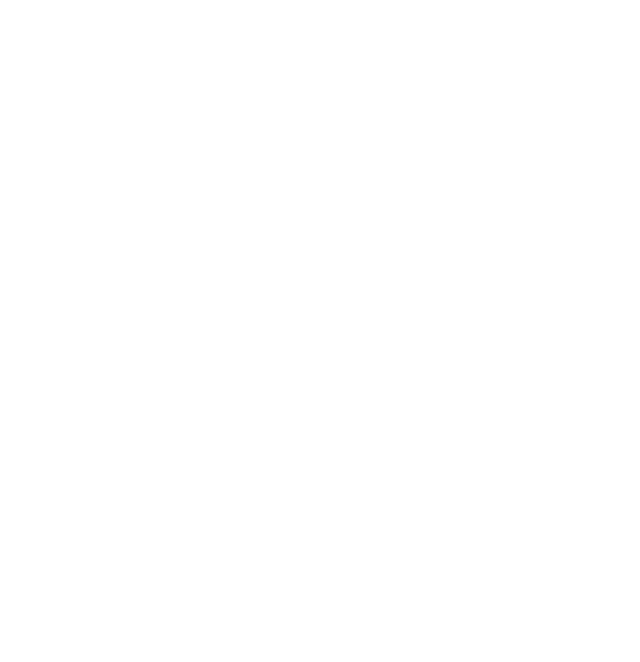
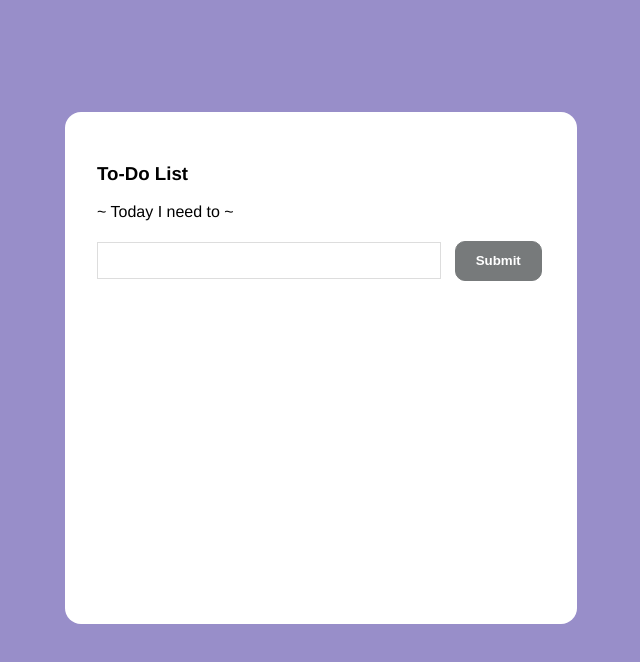
Before and after one commit to dts-kominfo-rea4b/challenge-dom-muhammadanies1, a website: page index.html in a window 1280 px wide. Shown: the whole page, without its empty margins (319-959 px from the left). Drawn offline with Linux system fonts and the light colour scheme.

Commit message:
Challenge DOM done. Commited by Muhammad Anies Wahdie.

```diff
--- a/index.html
+++ b/index.html
@@ -5,37 +5,61 @@
     <meta http-equiv="X-UA-Compatible" content="IE=edge" />
     <meta name="viewport" content="width=device-width, initial-scale=1.0" />
     <title>Challenge - DOM</title>
+    <link rel="stylesheet" href="styles.css">
   </head>
   <body>
     <div id="app">
       <!-- TODO: Buatlah sebuah header dengan id todo-title -->
+      <h3 id="todo-title">To-Do List</h3>
       <!-- TODO: Buatlah sebuah subtitle dengan id todo-subtitle -->
+      <p id="todo-subtitle">~ Today I need to ~</p>
 
       <!-- Section: input -->
-      <!-- TODO: Buatlah sebuah input bertipe text dengan id todo-input -->
-      <!-- TODO: Buatlah sebuah button dengan id todo-submit -->
+      <div class="form-element">
+        <!-- TODO: Buatlah sebuah input bertipe text dengan id todo-input -->
+        <input type="text" id="todo-input">
+
+        <!-- TODO: Buatlah sebuah button dengan id todo-submit -->
+        <button type="button" id="todo-submit">Submit</button>
+      </div>
 
       <!-- Section output -->
       <!-- TODO: Buatlah sebuah <ul> dengan id todo-output -->
+      <ul id="todo-output"> </ul>
     </div>
 
     <!-- ! Untuk tantangan ini, script jangan diubah ke external js yah ! -->
     <script>
       // TODO: Deklarasi variable sesuai dengan kebutuhan di sini
-      let button;
-      let input;
-      let output;
+      let button = document.querySelector("#todo-submit");
+      let input = document.querySelector("#todo-input");
+      let output = document.querySelector("#todo-output");
 
       // TODO: Buatlah sebuah fungsi dengan nama fnClickHandler
       // Fungsi yang digunakan untuk menambahkan tulisan
       // Jangan ubah cara deklarasi fungsinya, cukup isi saja
-      function fnClickHandler(toDoItem) {}
+      function fnClickHandler(toDoItem) {
+        const list = document.createElement("li");
+        const textList = document.createTextNode(toDoItem)
+        list.appendChild(textList);
+        output.appendChild(list);
+        input.value = ""
+      }
 
       // TODO: register event onclick / addEventListener untuk button
       // akan menjalankan fungsi fnClickHandler
+      button.addEventListener("click", () => {
+          // console.log(input.value);
+          fnClickHandler(input.value);
+      });
 
       // TODO: register event onkeypress / addEventListener untuk input
       // sehingga saat di input ditekan enter akan menjalankan fungsi fnClickHandler juga
+      input.addEventListener("keypress", (el)=> {
+          if(el.key == "Enter"){
+            fnClickHandler(el.target.value);
+          }
+      });
     </script>
   </body>
 </html>
--- /dev/null
+++ b/styles.css
@@ -0,0 +1,54 @@
+body {
+  min-height: 90vh;
+  font-family: "Helvetica", Sans-Serif;
+  background-color: #988ec9;
+  display: flex;
+}
+
+#app {
+  margin: auto;
+  height: 28rem;
+  width: 28rem;
+  background-color: white;
+  padding: 2rem;
+  border-radius: 1rem;
+  overflow-y: auto;
+}
+
+.title {
+  text-align: center;
+}
+
+.form-element {
+  width: 100%;
+  display: flex;
+  justify-content: center;
+}
+
+.form-element * {
+  margin: 0.2rem;
+}
+
+.form-element #todo-input {
+  width: 80%;
+  vertical-align: middle;
+  margin: 5px 10px 5px 0;
+  padding: 10px;
+  background-color: #fff;
+  border: 1px solid #ddd;
+}
+
+.form-element #todo-submit {
+  width: 20%;
+  padding: 10px 20px;
+  background-color: #777a7b;
+  border: 1px solid #777a7b;
+  color: white;
+  cursor: pointer;
+  border-radius: 10px;
+  font-weight: bold;
+}
+
+.form-element #todo-submit:hover {
+  background-color: #777a7b;
+}
```
